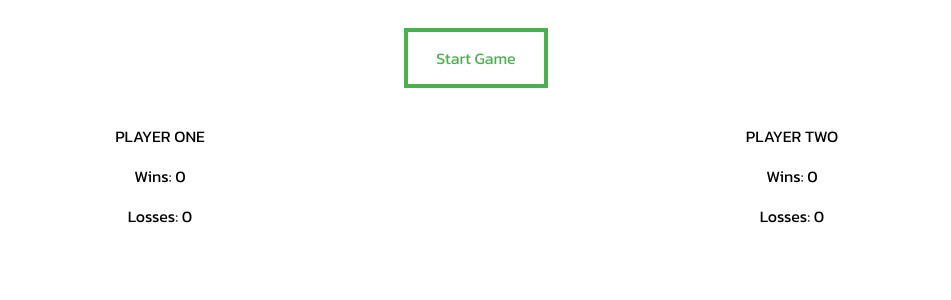
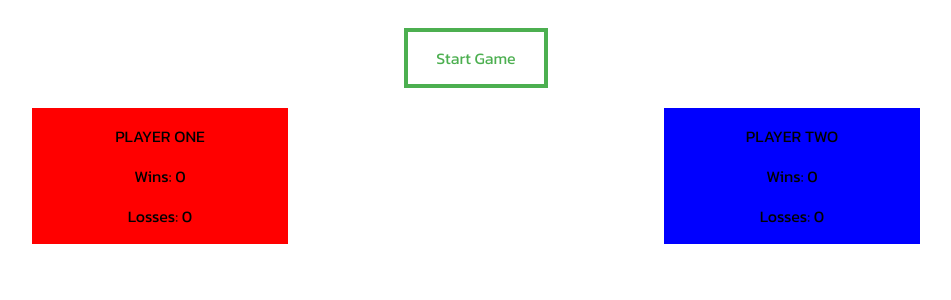
Before and after one commit to MrJamieRyan/Top_Trumps_Javascript_Game, a Vue app in the folder client/: page / in a window 1280 px wide. Shown: the top 300 px of the page, without its empty margins (164-1115 px from the left). Built offline with nearby package versions, Linux system fonts and the light colour scheme.

Commit message:
Add winning statement and adjusted score board

```diff
--- a/client/src/components/Controller.vue
+++ b/client/src/components/Controller.vue
@@ -15,7 +15,7 @@
         <p>Losses: {{playersRecords.playerTwoGamesLost}}</p>
       </div>
     </div>
-    <div>
+    <div class="winning-statement" >
       <h1>{{winningPlayerStatement}}</h1>
     </div>
     <div class="players-wrapper">
@@ -251,6 +251,25 @@ p.not-clickable {
   text-align: center;
 }
 
+.player-one-scores {
+background-color: red;
+width: 20vw;
+place-self: center;
+}
+
+.player-two-scores {
+background-color: blue;
+width: 20vw;
+place-self: center;
+}
+
+.winning-statement{
+text-align: center;
+font-size: 20px;
+  height: 40px;
+  place-self: center;
+}
+
 .property {
   cursor: pointer;
 }
```
